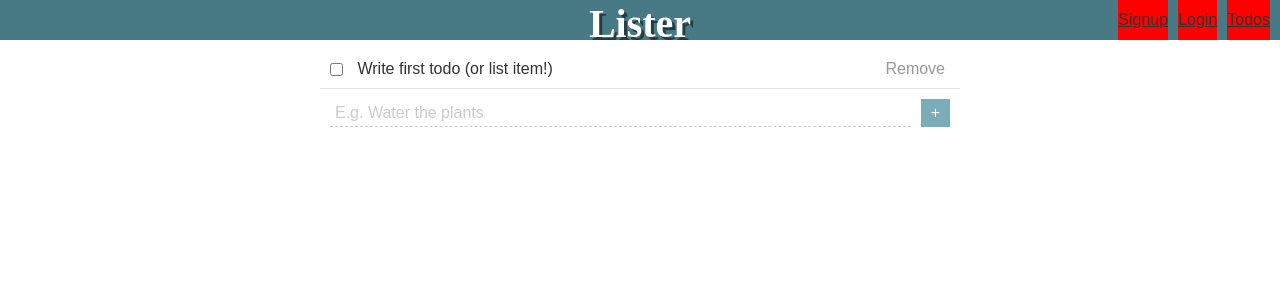
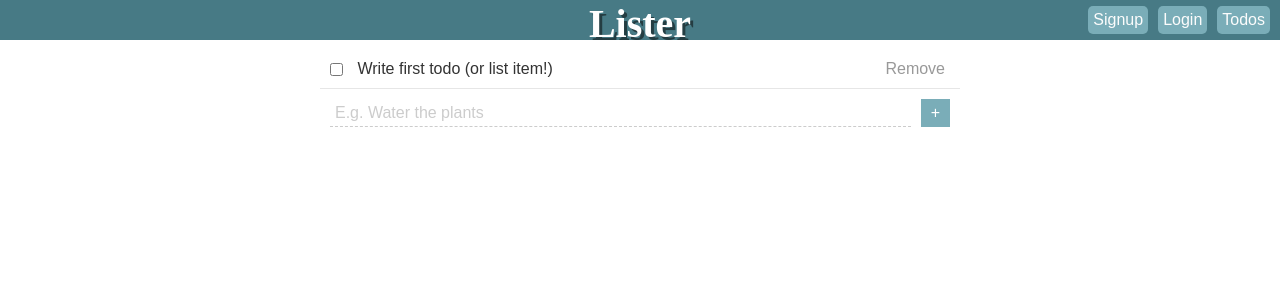
Before and after one commit to dmills-webdev/listerv2, a React (Create React App) app in the folder client/: page / in a window 1280 px wide. Shown: the top 300 px of the page. Built offline with nearby package versions, Linux system fonts and the light colour scheme; a web font is replaced by a local one.

Commit message:
Improve styling for navbar.

```diff
--- a/client/src/App.js
+++ b/client/src/App.js
@@ -1,5 +1,5 @@
 import React, { useState } from 'react'
-import { BrowserRouter, NavLink, Route } from 'react-router-dom'
+import { BrowserRouter, Route } from 'react-router-dom'
 
 import Signup from './Signup'
 import Login from './Login'
--- a/client/src/Todos.js
+++ b/client/src/Todos.js
@@ -6,6 +6,8 @@ import NewTodoForm from './components/NewTodoForm'
 import './scss/Todos.scss'
 
 function Todos({ user }) {
+
+// TODO: fix new user default todo problem
 
 // Default single todo to display to unregsitered or brand new users
   const defaultTodos = [{
--- a/client/src/components/Navbar.js
+++ b/client/src/components/Navbar.js
@@ -1,5 +1,6 @@
 import React from 'react'
 import { NavLink } from 'react-router-dom'
+
 
 function NavbarLoggedIn({ user, setUser }) {
   // Log current user out
@@ -9,10 +10,10 @@ function NavbarLoggedIn({ user, setUser }) {
   }
   return (
     <nav>
-      <div className={`logged-in-message nav-item`}>
-        Logged in as: {user.username}
+      <div className='nav-item'>
+        {user.username}
       </div>
-      <div onClick={logout} className='nav-item'>
+      <div className='nav-button' onClick={logout}>
         Logout
       </div>
     </nav>
@@ -25,21 +26,21 @@ function NavbarLoggedOut() {
       <NavLink
         to='/signup' exact
         activeClassName='activeLink'
-        className='nav-item'>
+        className='nav-button'>
           Signup
       </NavLink>
 
       <NavLink
         to='/login' exact
         activeClassName='activeLink'
-        className='nav-item'>
+        className='nav-button'>
           Login
       </NavLink>
 
       <NavLink
         to='/' exact
         activeClassName='activeLink'
-        className='nav-item'>
+        className='nav-button'>
           Todos
       </NavLink>
     </nav>
--- a/client/src/css/App.css
+++ b/client/src/css/App.css
@@ -32,14 +32,19 @@ header {
     right: 0;
     top: 0;
     display: flex;
-    flex-wrap: nowrap; }
-    header nav .nav-item {
+    flex-wrap: nowrap;
+    align-items: center; }
+    header nav .nav-item, header nav .nav-button {
       margin-right: 10px;
-      background: red; }
+      color: #fcfcfc;
+      text-decoration: none; }
+    header nav .nav-button {
+      padding: 5px;
+      border-radius: 5px;
+      background: #7aadb8; }
     @media only screen and (min-width: 1200px) {
       header nav {
-        height: 5vh;
-        line-height: 5vh; } }
+        height: 5vh; } }
 
 main {
   width: 90%;
--- a/client/src/scss/App.scss
+++ b/client/src/scss/App.scss
@@ -27,10 +27,8 @@ header{
 
   .logo {
     position: relative;
-
     width: fit-content;
     margin: 0 auto;
-
     font-family: 'Baloo Tamma 2', cursive;
     font-weight: 800;
     font-size: 1em;
@@ -42,18 +40,24 @@ header{
     position: absolute;
     right: 0;
     top: 0;
-
     display: flex;
     flex-wrap: nowrap;
+    align-items: center;
 
-    .nav-item {;
+    .nav-item, .nav-button {
       margin-right: 10px;
-      background: red;
+      color: $near-white;
+      text-decoration: none;
+    }
+
+    .nav-button {
+      padding: 5px;
+      border-radius: 5px;
+      background: $primary-light;
     }
 
     @media only screen and (min-width: $breakpoint-pc) {
         height: 5vh;
-        line-height: 5vh;
     }
   }
 }
```
